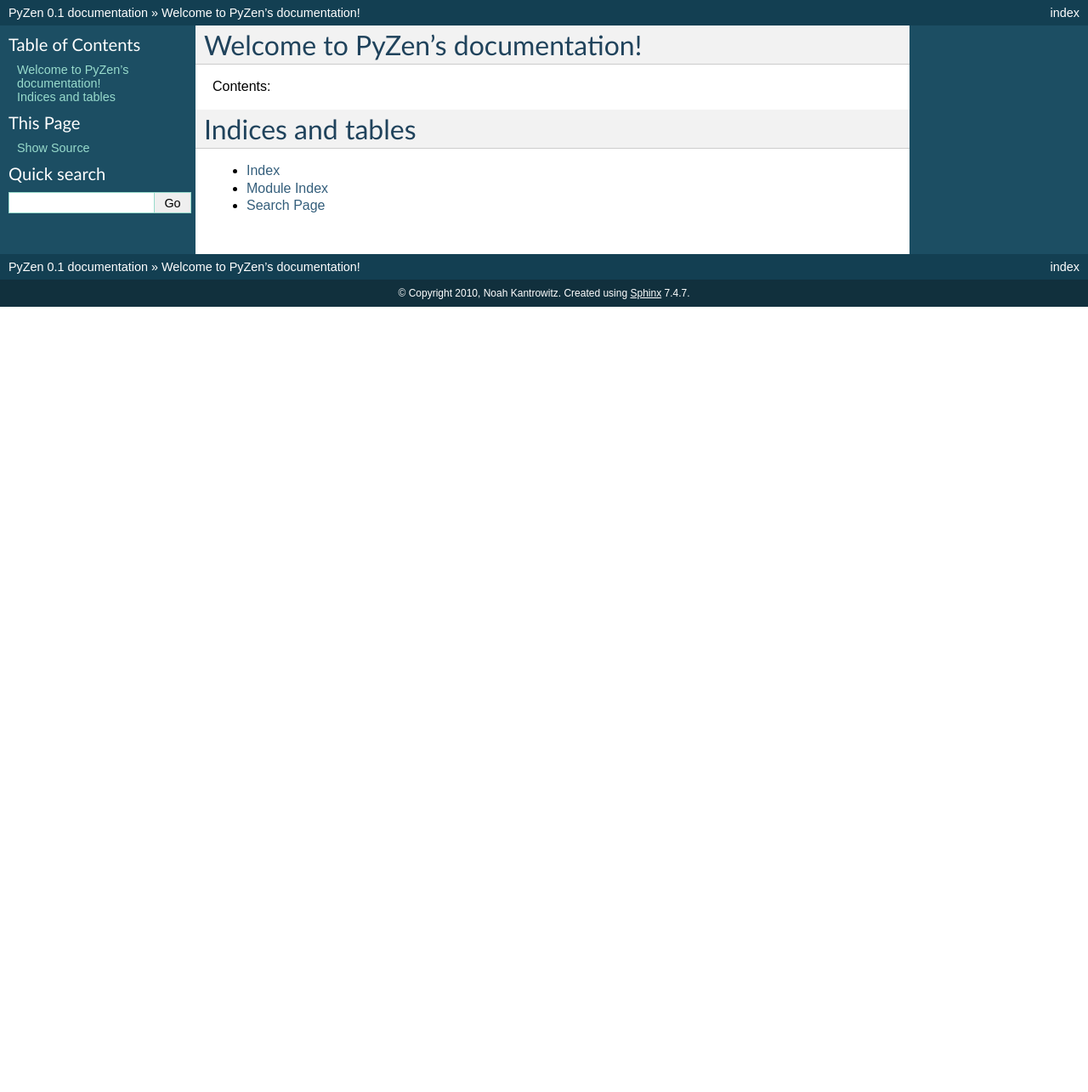
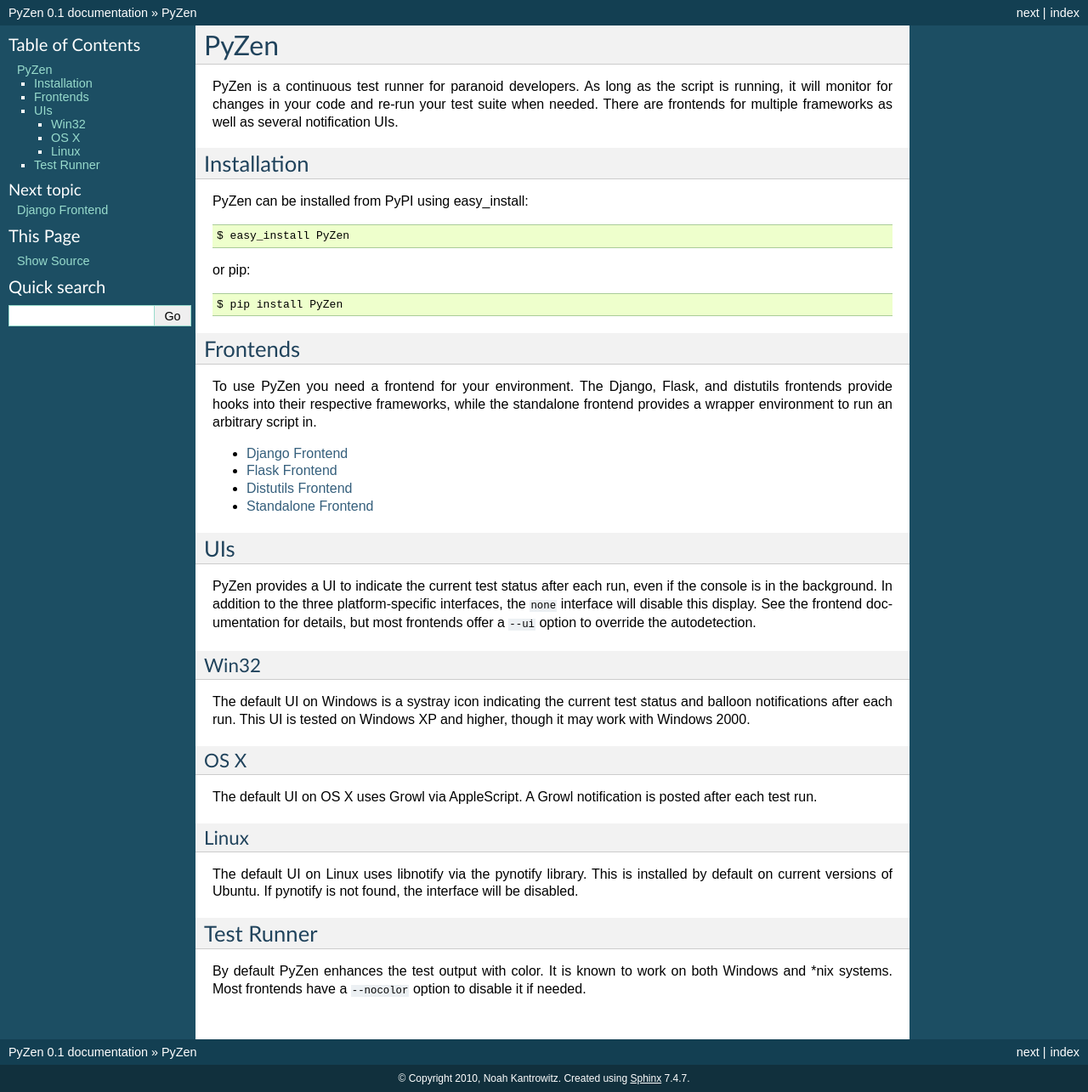
Before and after one commit to coderanger/pyzen, a Sphinx documentation site: the page built from docs/index.rst, in a window 1280 px wide. Shown: the whole page at 85% size. Built offline with Sphinx 7.4.7, drawn with Linux system fonts in a browser that asks for light colours; before the commit the page ends 900 px from its top, so only the background shows below that.

Commit message:
Adding basic documenation.

```diff
--- /dev/null
+++ b/docs/frontends/django.rst
@@ -0,0 +1,26 @@
+Django Frontend
+===============
+
+PyZen itself can be setup as a Django application, and provides a management
+command for running the project's tests under PyZen.
+
+Configuration
+-------------
+
+Just add ``pyzen`` to your ``INSTALLED_APPS`` setting.
+
+Usage
+-----
+
+Run ``manage.py zen`` to start the tester process. You can give an application
+label or test name using the same format as the built-in ``test`` command.
+
+Options
+~~~~~~~
+
+``--nocolor`` : *flag, default: False*
+    Disable colored output.
+
+``-u``, ``--ui`` : *default: autodetect*
+    Force the use of a specific UI module. Available options are ``win32``,
+    ``osx``, ``linux``, and ``none``.
--- /dev/null
+++ b/docs/frontends/flask.rst
@@ -0,0 +1,6 @@
+Flask Frontend
+==============
+
+The Flask frontend is maintained as separate package, `Flask-Zen`_.
+
+.. _Flask-Zen: http://pypi.python.org/pypi/Flask-Zen
--- a/docs/index.rst
+++ b/docs/index.rst
@@ -1,19 +1,71 @@
-.. PyZen documentation master file, created by
-   sphinx-quickstart on Sat Aug 14 18:14:46 2010.
-   You can adapt this file completely to your liking, but it should at least
-   contain the root `toctree` directive.
+PyZen
+=====
 
-Welcome to PyZen's documentation!
-=================================
+PyZen is a continuous test runner for paranoid developers. As long as the
+script is running, it will monitor for changes in your code and re-run your
+test suite when needed. There are frontends for multiple frameworks as well
+as several notification UIs.
 
-Contents:
+Installation
+------------
+
+PyZen can be installed from PyPI using easy_install::
+
+    $ easy_install PyZen
+
+or pip::
+
+    $ pip install PyZen
+
+
+Frontends
+---------
+
+To use PyZen you need a frontend for your environment. The Django, Flask, and
+distutils frontends provide hooks into their respective frameworks, while the
+standalone frontend provides a wrapper environment to run an arbitrary script
+in.
 
 .. toctree::
-   :maxdepth: 2
+    :maxdepth: 1
 
-Indices and tables
-==================
+    frontends/django
+    frontends/flask
+    frontends/distutils
+    frontends/standalone
 
-* :ref:`genindex`
-* :ref:`modindex`
-* :ref:`search`
+UIs
+---
+
+PyZen provides a UI to indicate the current test status after each run, even
+if the console is in the background. In addition to the three
+platform-specific interfaces, the ``none`` interface will disable this
+display. See the frontend documentation for details, but most frontends offer
+a ``--ui`` option to override the autodetection.
+
+Win32
+~~~~~
+
+The default UI on Windows is a systray icon indicating the current test status
+and balloon notifications after each run. This UI is tested on Windows XP and
+higher, though it may work with Windows 2000.
+
+OS X
+~~~~
+
+The default UI on OS X uses Growl via AppleScript. A Growl notification is
+posted after each test run.
+
+Linux
+~~~~~
+
+The default UI on Linux uses libnotify via the pynotify library. This is
+installed by default on current versions of Ubuntu. If pynotify is not found,
+the interface will be disabled.
+
+Test Runner
+-----------
+
+By default PyZen enhances the test output with color. It is known to work on
+both Windows and \*nix systems. Most frontends have a ``--nocolor`` option to
+disable it if needed.
```
Also changed, not shown: docs/frontends/distutils.rst (added, +20 -0 lines), docs/frontends/standalone.rst (added, +10 -0 lines), 1 other file.
